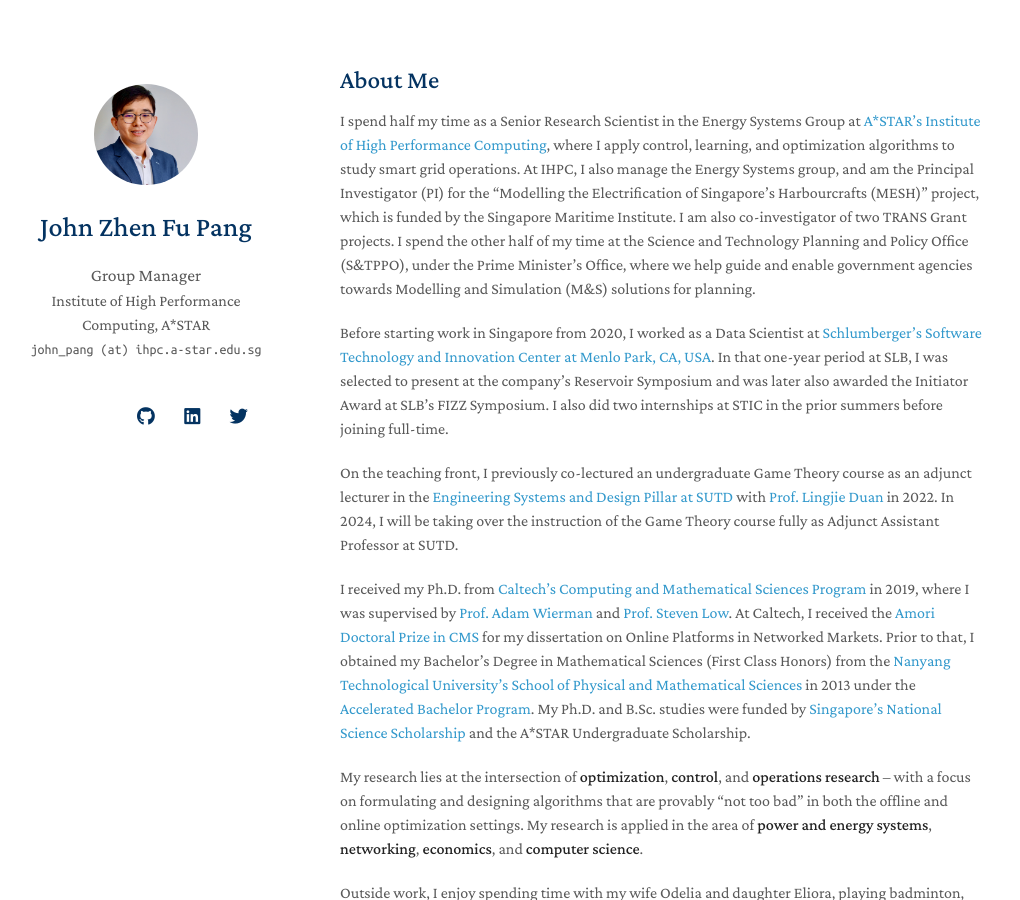
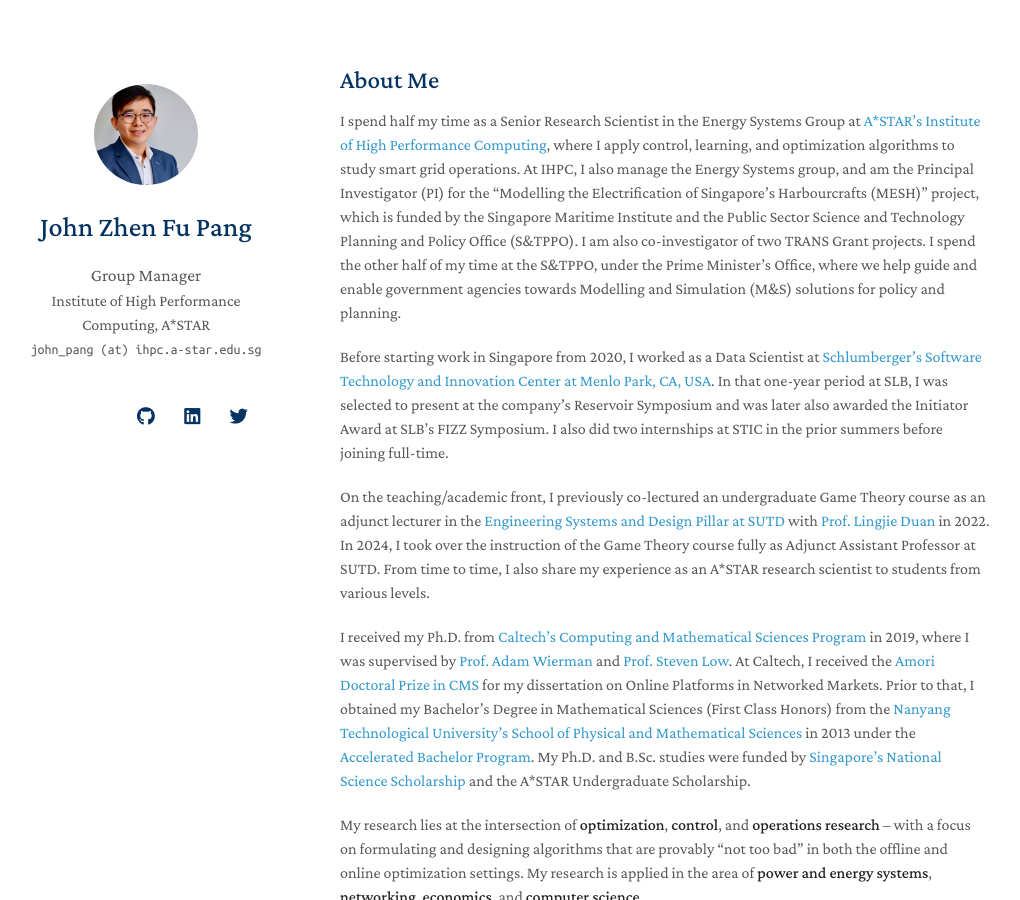
Before and after one commit to j-pang/j-pang.github.io, a Jekyll site: the page built from index.md, in a window 1280 px wide and 900 px high. Shown: the whole window, without its empty margins (130-1150 px from the left). Built offline with Jekyll 4.4.1, drawn with Linux system fonts in a browser that asks for light colours; nearby versions of some CDN libraries; a style sheet for code colours, icons or effects is not loaded; our own code applies the rules of GitHub Pages for plain Markdown files.

Commit message:
Update index.md

```diff
--- a/index.md
+++ b/index.md
@@ -4,11 +4,11 @@ layout: homepage
 
 ## About Me
 
-I spend half my time as a Senior Research Scientist in the Energy Systems Group at [A\*STAR's Institute of High Performance Computing](https://www.a-star.edu.sg/ihpc), where I apply control, learning, and optimization algorithms to study smart grid operations. At IHPC, I also manage the Energy Systems group, and am the Principal Investigator (PI) for the "Modelling the Electrification of Singapore's Harbourcrafts (MESH)" project, which is funded by the Singapore Maritime Institute. I am also co-investigator of two TRANS Grant projects. I spend the other half of my time at the Science and Technology Planning and Policy Office (S&TPPO), under the Prime Minister's Office, where we help guide and enable government agencies towards Modelling and Simulation (M&S) solutions for planning.
+I spend half my time as a Senior Research Scientist in the Energy Systems Group at [A\*STAR's Institute of High Performance Computing](https://www.a-star.edu.sg/ihpc), where I apply control, learning, and optimization algorithms to study smart grid operations. At IHPC, I also manage the Energy Systems group, and am the Principal Investigator (PI) for the "Modelling the Electrification of Singapore's Harbourcrafts (MESH)" project, which is funded by the Singapore Maritime Institute and the Public Sector Science and Technology Planning and Policy Office (S&TPPO). I am also co-investigator of two TRANS Grant projects. I spend the other half of my time at the S&TPPO, under the Prime Minister's Office, where we help guide and enable government agencies towards Modelling and Simulation (M&S) solutions for policy and planning.
 
 Before starting work in Singapore from 2020, I worked as a Data Scientist at [Schlumberger's Software Technology and Innovation Center at Menlo Park, CA, USA](https://www.slb.com/). In that one-year period at SLB, I was selected to present at the company's Reservoir Symposium and was later also awarded the Initiator Award at SLB's FIZZ Symposium. I also did two internships at STIC in the prior summers before joining full-time.
 
-On the teaching front, I previously co-lectured an undergraduate Game Theory course as an adjunct lecturer in the [Engineering Systems and Design Pillar at SUTD](https://esd.sutd.edu.sg/) with [Prof. Lingjie Duan](https://esd.sutd.edu.sg/people/faculty/lingjie-duan) in 2022. In 2024, I will be taking over the instruction of the Game Theory course fully as Adjunct Assistant Professor at SUTD.
+On the teaching/academic front, I previously co-lectured an undergraduate Game Theory course as an adjunct lecturer in the [Engineering Systems and Design Pillar at SUTD](https://esd.sutd.edu.sg/) with [Prof. Lingjie Duan](https://esd.sutd.edu.sg/people/faculty/lingjie-duan) in 2022. In 2024, I took over the instruction of the Game Theory course fully as Adjunct Assistant Professor at SUTD. From time to time, I also share my experience as an A\*STAR research scientist to students from various levels.
 
 I received my Ph.D. from [Caltech's Computing and Mathematical Sciences Program](https://www.cms.caltech.edu/) in 2019, where I was supervised by [Prof. Adam Wierman](https://adamwierman.com/) and [Prof. Steven Low](http://netlab.caltech.edu/). At Caltech, I received the [Amori Doctoral Prize in CMS](https://www.cms.caltech.edu/academics/honors) for my dissertation on Online Platforms in Networked Markets. Prior to that, I obtained my Bachelor's Degree in Mathematical Sciences (First Class Honors) from the [Nanyang Technological University's School of Physical and Mathematical Sciences](https://www.ntu.edu.sg/spms) in 2013 under the [Accelerated Bachelor Program](https://www.ntu.edu.sg/cee/current-students/undergraduate/accelerated-bachelor-programme-(abp)). My Ph.D. and B.Sc. studies were funded by [Singapore's National Science Scholarship](https://www.a-star.edu.sg/Scholarships/for-graduate-studies/national-science-scholarship-phd) and the A\*STAR Undergraduate Scholarship.
 
```
